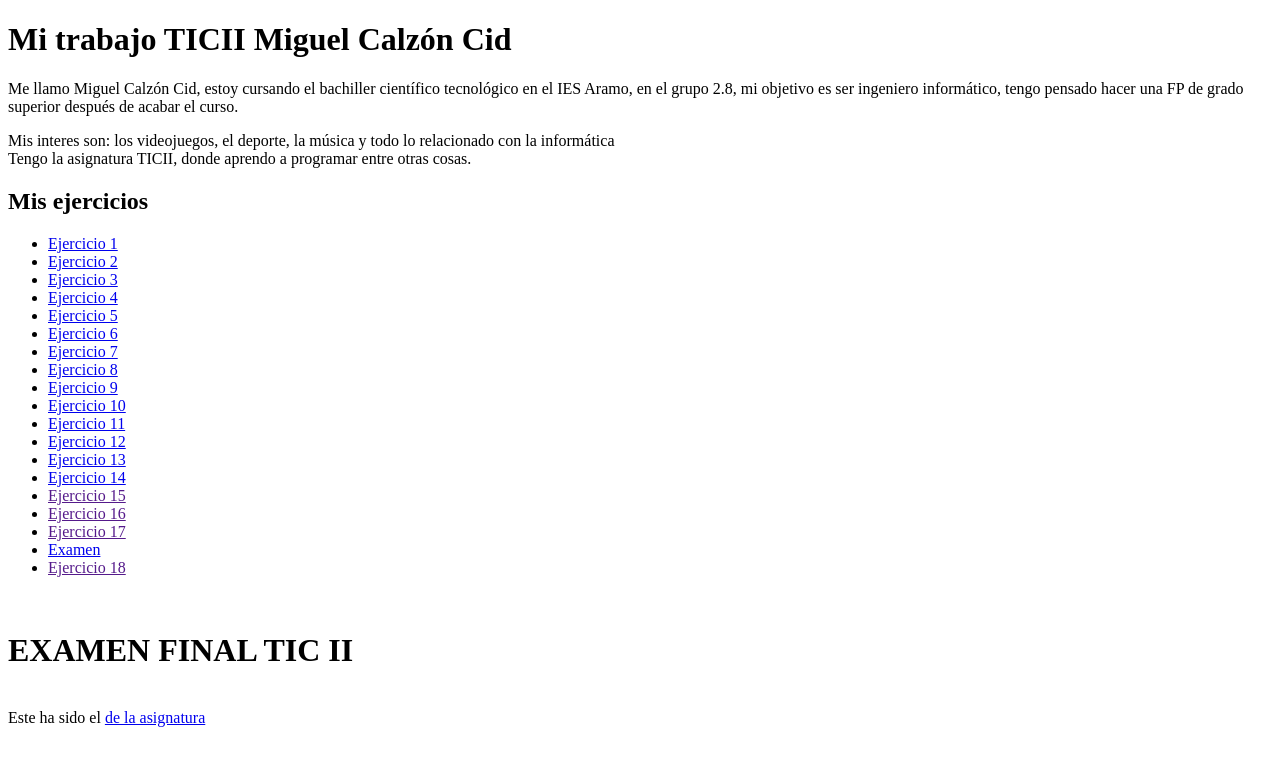
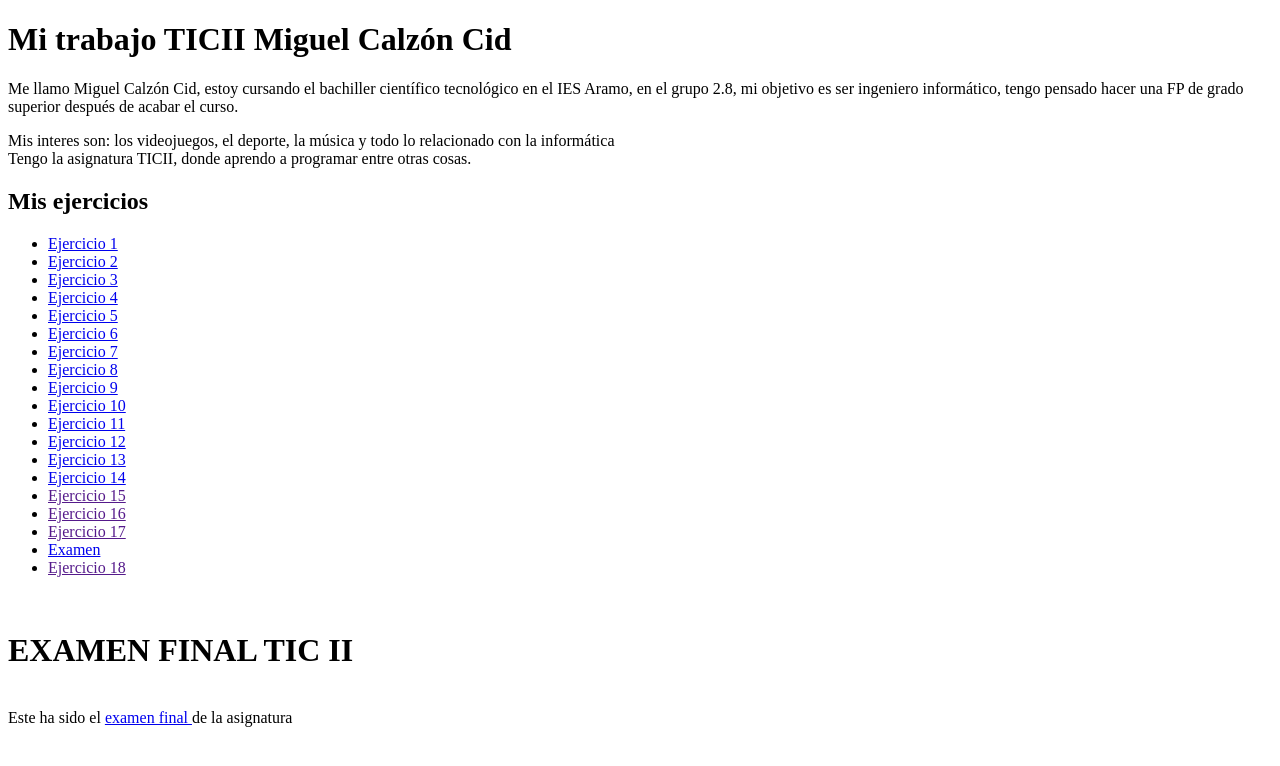
Before and after one commit to MiguelCCid/MiguelCCid, a plain HTML site: page index.html in a window 1280 px wide. Drawn offline with Linux system fonts and the light colour scheme.

Commit message:
Update index.html

```diff
--- a/index.html
+++ b/index.html
@@ -33,6 +33,6 @@
 		<li><a href="">Ejercicio 18</a>
 			</ul>
 	<br> <H1> EXAMEN FINAL TIC II </H1>
-	<BR> Este ha sido el <a href="https://miguelccid.github.io/Github/Examen%20final/index.html" examen final </a> de la asignatura
+	<BR> Este ha sido el <a href="https://miguelccid.github.io/Github/Examen%20final/index.html"> examen final </a> de la asignatura
 	</body>
 </html>
```
